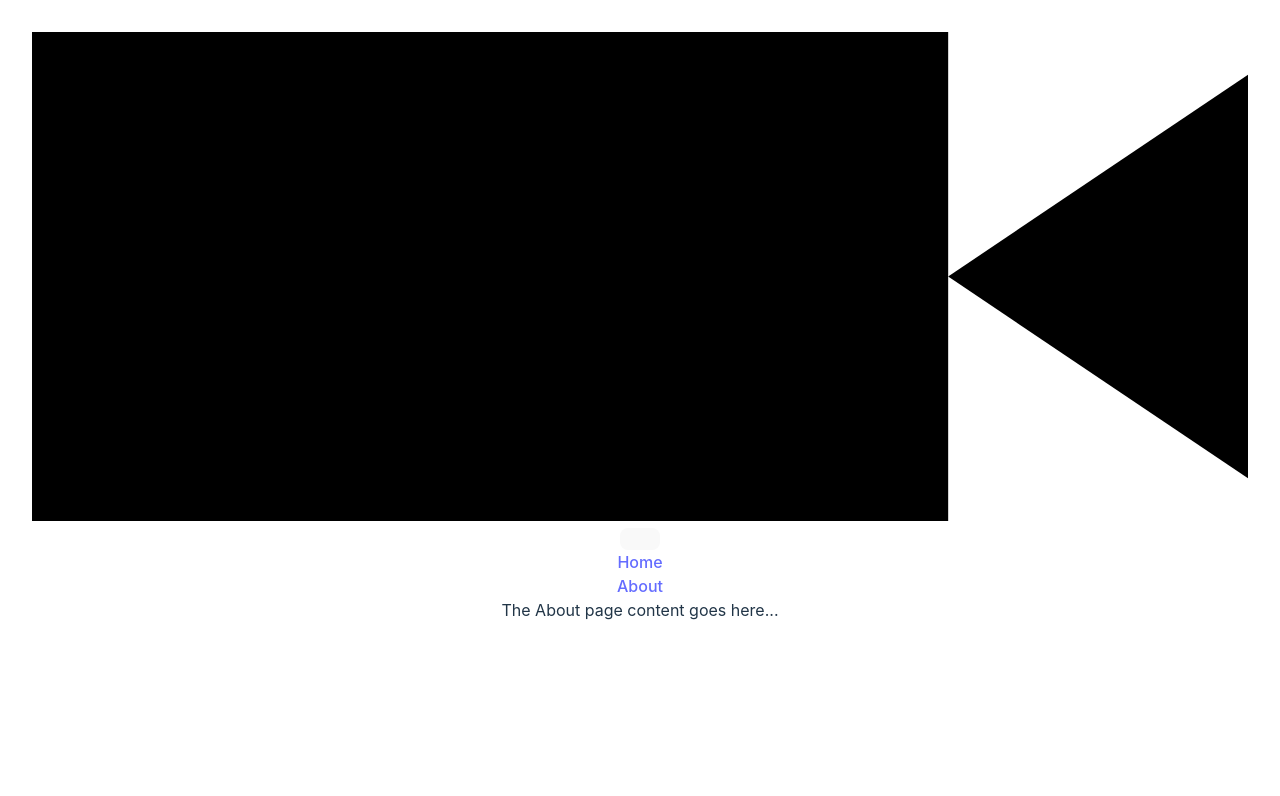
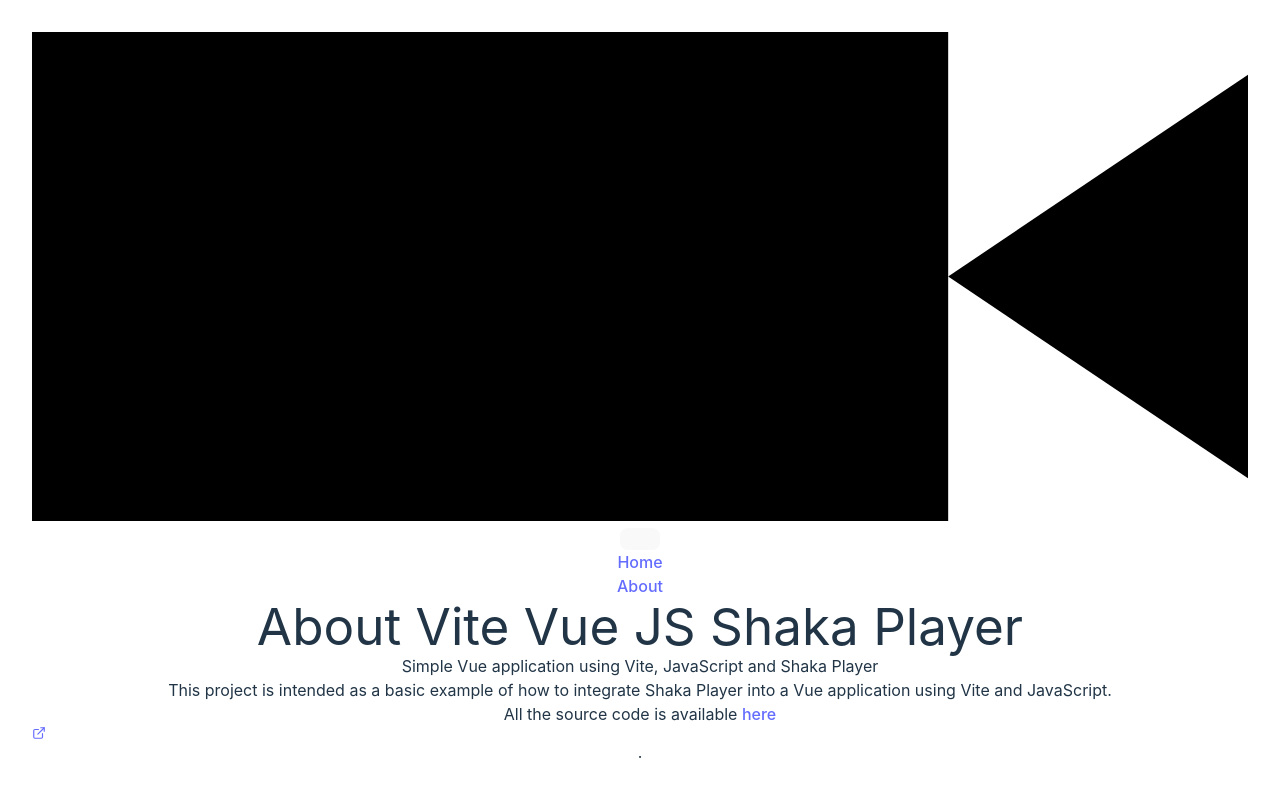
Before and after one commit to gianantoniopini/vite-vue-js-shaka-player, a Vue app: page /#/about in a window 1280 px wide. Shown: the top 796 px of the page. Built offline with nearby package versions, Linux system fonts and the light colour scheme.

Commit message:
feat(about): update view content

```diff
--- a/src/views/About.vue
+++ b/src/views/About.vue
@@ -3,5 +3,30 @@
 </script>
 
 <template>
-  <DefaultLayout> The About page content goes here... </DefaultLayout>
+  <DefaultLayout>
+    <section class="flex flex-col gap-8">
+      <header class="flex flex-col gap-6 items-center">
+        <h1 class="text-2xl md:text-3xl font-bold">About Vite Vue JS Shaka Player</h1>
+        <p class="text-lg md:text-xl opacity-90">
+          Simple Vue application using Vite, JavaScript and Shaka Player
+        </p>
+      </header>
+
+      <div class="flex flex-col gap-4 text-left">
+        <p>
+          This project is intended as a basic example of how to integrate Shaka Player into a Vue
+          application using Vite and JavaScript.
+        </p>
+        <p>
+          All the source code is available
+          <a
+            href="https://github.com/gianantoniopini/vite-vue-js-shaka-player"
+            target="_blank"
+            rel="noreferrer"
+            >here <img src="@/assets/externalLink.svg" alt="External link" class="inline" /></a
+          >.
+        </p>
+      </div>
+    </section>
+  </DefaultLayout>
 </template>
```
